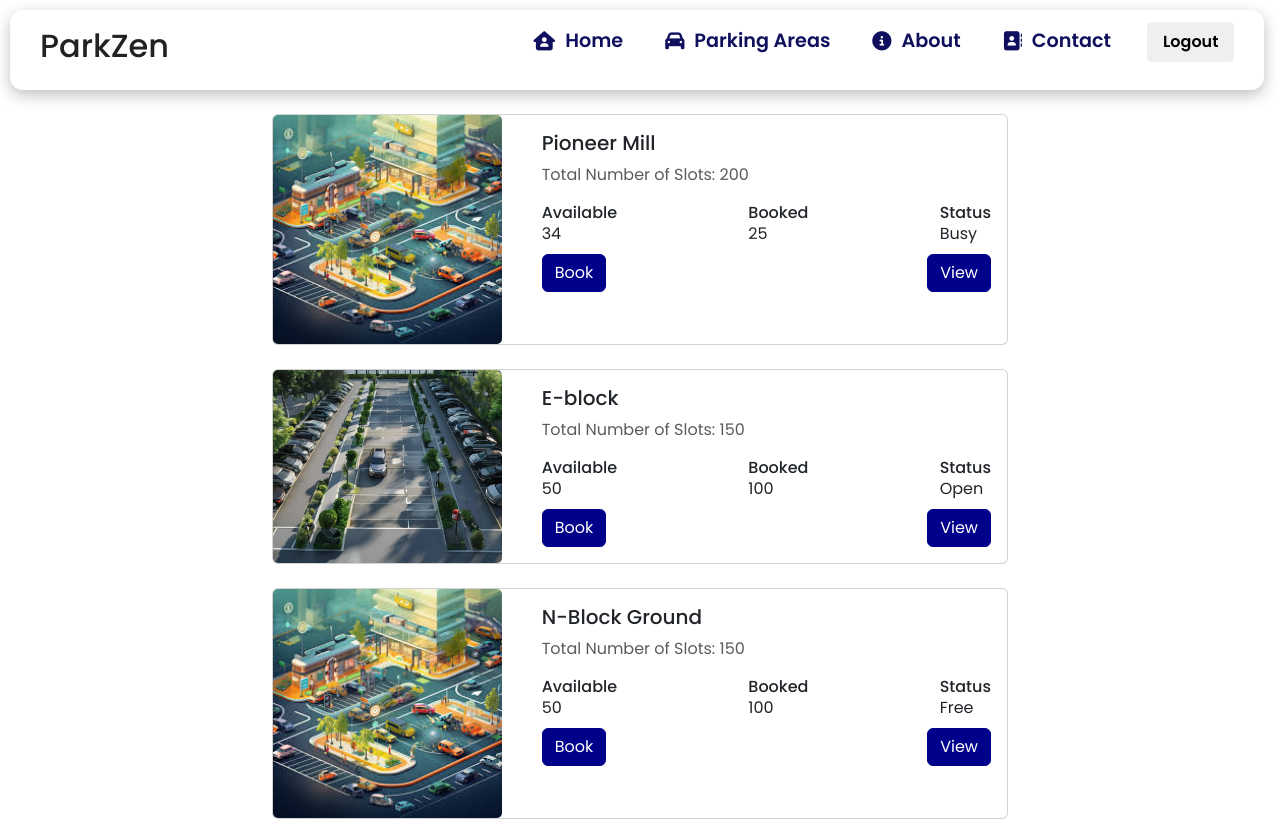
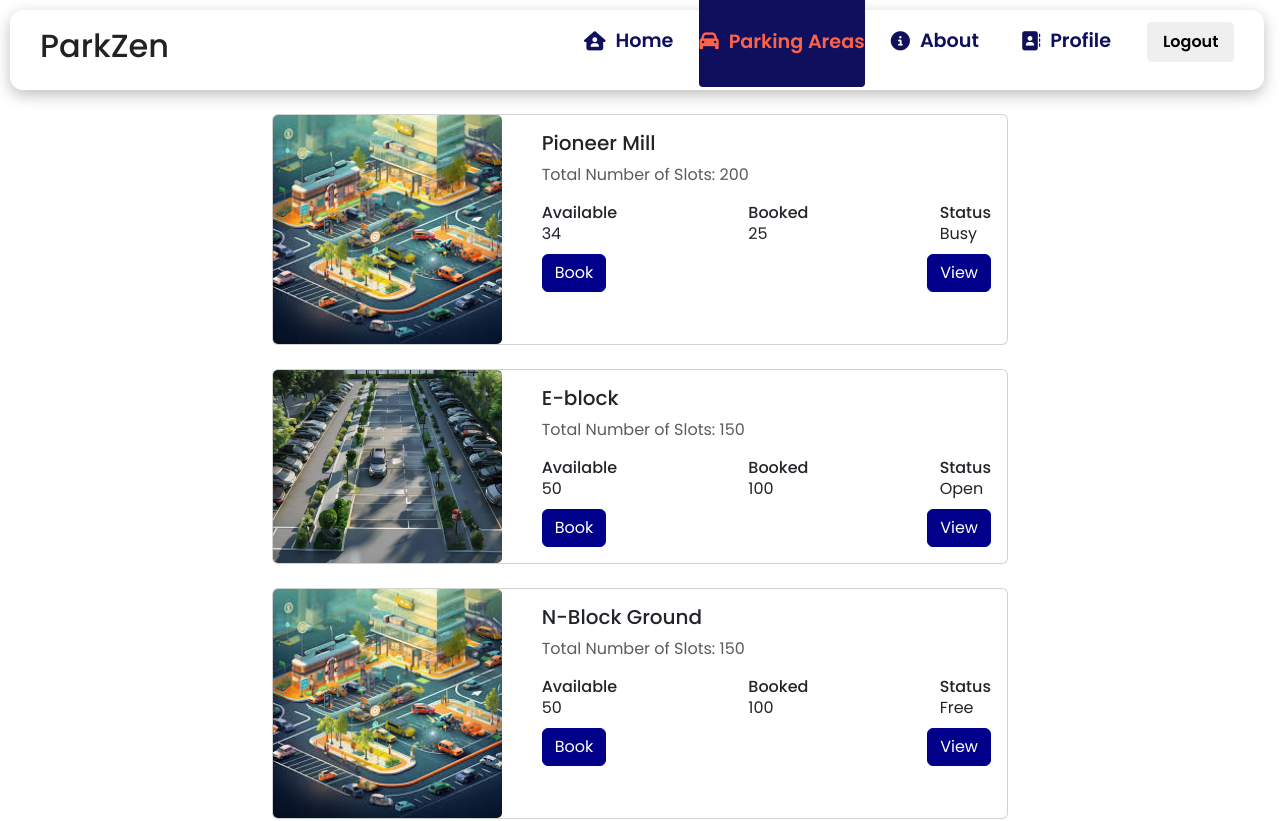
Before and after one commit to sakthi-1918/parkzen1, a React (Create React App) app in the folder parkzen/: page /loc in a window 1280 px wide. Shown: the top 821 px of the page. Built offline with nearby package versions, Linux system fonts and the light colour scheme.

Commit message:
navbar completed

```diff
--- a/parkzen/src/components/MenuItems.js
+++ b/parkzen/src/components/MenuItems.js
@@ -18,7 +18,7 @@ export const MenuItems=[
         icon:"fa-solid fa-circle-info"
     },
     {
-        title:"Contact",
+        title:"Profile",
         url:"/contact",
         cName:"nav-links",
         icon:"fa-solid fa-address-book"
--- a/parkzen/src/components/NavbarStyles.css
+++ b/parkzen/src/components/NavbarStyles.css
@@ -43,6 +43,12 @@
 }
 .nav-links:hover{
     background-color: rgb(15, 15, 94) ;
+    color: #ff6347;
+    border-radius: 4px;
+    transition: all 0.2s ease-in-out;
+}
+.nav-links.active {
+    background-color: rgb(15, 15, 94);
     color: #ff6347;
     border-radius: 4px;
     transition: all 0.2s ease-in-out;
--- a/parkzen/src/components/Navigationbar.js
+++ b/parkzen/src/components/Navigationbar.js
@@ -1,48 +1,47 @@
-import React, { Component } from 'react';
+import React, { useState, useEffect } from 'react';
 import "./NavbarStyles.css";
-import { Link } from "react-router-dom";
+import { Link, useLocation } from "react-router-dom";
 import { MenuItems } from "./MenuItems";
 
-class Navibar extends Component {
-    state = {
-        clicked: false,
-        activeItem: null, // Track the active item
+const Navibar = () => {
+    const [clicked, setClicked] = useState(false);
+    const [activeItem, setActiveItem] = useState('');
+    const location = useLocation();
+
+    useEffect(() => {
+        // Set the active item based on the current URL when the component mounts or updates
+        const activeMenuItem = MenuItems.find(item => item.url === location.pathname);
+        if (activeMenuItem) {
+            setActiveItem(activeMenuItem.title);
+        }
+    }, [location]);
+
+    const handleClick = () => {
+        setClicked(!clicked);
     };
 
-    handleClick = () => {
-        this.setState({ clicked: !this.state.clicked });
-    };
-
-    setActiveItem = (index) => {
-        this.setState({ activeItem: index });
-    };
-
-    render() {
     return (
         <nav className="NavbarItems">
             <h1 className="navbar-logo">ParkZen</h1>
-                <div className='menu-icons' onClick={this.handleClick}>
-                    <i className={this.state.clicked ? "fas fa-times" : "fas fa-bars"}></i>
+            <div className='menu-icons' onClick={handleClick}>
+                <i className={clicked ? "fas fa-times" : "fas fa-bars"}></i>
             </div>
-                <ul className={this.state.clicked ? "nav-menu active" : "nav-menu"}>
-                    {MenuItems.map((item, index) => {
-                        return (
+            <ul className={clicked ? "nav-menu active" : "nav-menu"}>
+                {MenuItems.map((item, index) => (
                     <li key={index}>
                         <Link
-                                    className={this.state.activeItem === index ? `${item.cName} active` : item.cName}
+                            className={activeItem === item.title ? `${item.cName} active` : item.cName}
                             to={item.url}
-                                    onClick={() => this.setActiveItem(index)}
+                            onClick={() => setActiveItem(item.title)}
                         >
                             <i className={item.icon}></i>{item.title}
                         </Link>
                     </li>
-                        );
-                    })}
+                ))}
                 <button>Logout</button>
             </ul>
         </nav>
     );
-    }
-}
+};
 
 export default Navibar;
```
Lines whose indentation alone changed are shown as unchanged.
